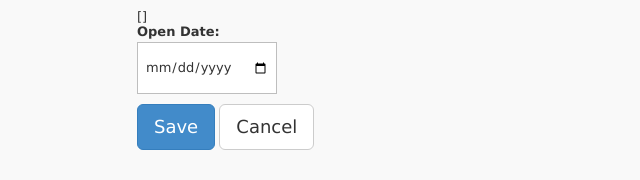
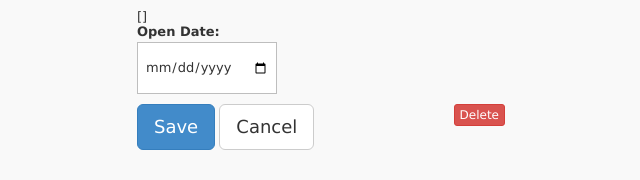
Before and after one commit to dtraleigh/dt_eats, a Django app: template templates/edit_tips.html in a window 1280 px wide. Shown: the part 625-805 px from the top of the page, without its empty margins (323-963 px from the left). Run offline with Django 3.2, Linux system fonts and the light colour scheme; the template is opened without the code that fills it, so the values that code supplies are empty, except form fields; tables that the repository leaves empty hold one stand-in row (values such as "Sample post"); form fields are guessed from the names that the template uses; some libraries are stand-ins or nearby versions.

Commit message:
Added a delete button.

```diff
--- a/eats/views.py
+++ b/eats/views.py
@@ -190,6 +190,12 @@ def edit_tips_page(request, tip_id):
 
             return HttpResponseRedirect('/manage/main/')
 
+        if "delete-button" in request.POST:
+            the_tip.delete()
+            messages.info(request, 'Tip has been deleted.')
+
+            return HttpResponseRedirect('/manage/main/')
+
         if tip_form.is_valid():
             tip_form.save()
             messages.success(request, 'Tip, ' + the_tip.name + ', edited.')
--- a/templates/edit_tips.html
+++ b/templates/edit_tips.html
@@ -59,6 +59,7 @@
         <li>
           <button type="submit" class="btn btn-lg btn-primary" name="save-button">Save</button>
           <button type="submit" class="btn btn-lg btn-default" name="cancel-button">Cancel</button>
+          <button type="submit" class="btn btn-xs btn-danger pull-right" name="delete-button">Delete</button>
         </li>
       </ul>
     </form>
```
